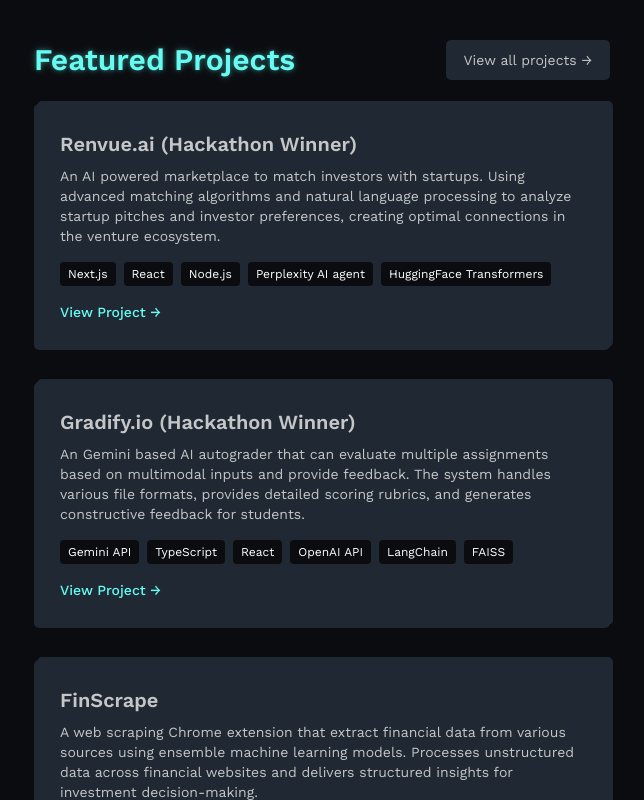
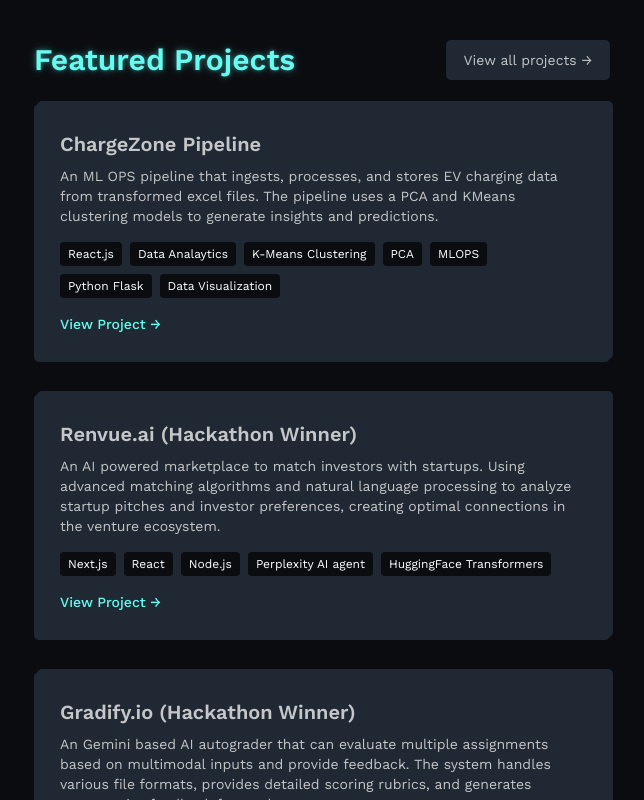
Before and after one commit to aaravmat1209/portfolio, a Next.js app: page /content in a window 1280 px wide. Shown: the part 1400-2200 px from the top of the page, without its empty margins (606-1250 px from the left). Built offline with nearby package versions, Linux system fonts and the light colour scheme.

Commit message:
added cz_pipeline project, added doable.ai

```diff
--- a/src/app/content/page.tsx
+++ b/src/app/content/page.tsx
@@ -166,7 +166,7 @@
             </h2>
             <div className="animate-expand-width overflow-hidden" style={{ animationDelay: "600ms" }}>
               <p className="font-base text-base">
-                I am a junior Computer Science student at Arizona State University with a passion for developing cloud-native and data-driven solutions. With a focused background in backend development and data analysis, I specialize in architecting data systems and cloud infrastructure that power intuitive applications. My expertise lies in implementing modern technologies to create scalable solutions that deliver exceptional user experiences. I&#39;m also really into hackathons! and of course winning them!!!!!
+                I am a junior Computer Science student at Arizona State University with a passion for developing cloud-native and data-driven solutions. With a focused background in backend development and data analysis, I specialize in architecting data systems and cloud infrastructure that power intuitive applications. My expertise lies in implementing modern technologies to create scalable solutions that deliver exceptional user experiences. I&#39;m also really into hackathons! and love participating!!!!! My team and I have won 3 till now! it&#39;s an amazing feeling.
               </p>
               <p className="font-base text-base mt-4">
                 When I&#39;m not coding, you can find me learning about cars, playing badminton, or listening to sick drum covers!
--- a/src/app/projects-data.tsx
+++ b/src/app/projects-data.tsx
@@ -12,6 +12,16 @@
 export const PROJECTS = [
   {
     id: 1,
+    title: "ChargeZone Pipeline",
+    description: "An ML OPS pipeline that ingests, processes, and stores EV charging data from transformed excel files. The pipeline uses a PCA and KMeans clustering models to generate insights and predictions.",
+    image: "/projects/chargezone.png",
+    link: "https://github.com/aaravmat1209/chargezone-pipeline",
+    github: "https://github.com/aaravmat1209/chargezone-pipeline",
+    featured: true,
+    tech: ["React.js", "Data Analaytics", "K-Means Clustering", "PCA", "MLOPS", "Python Flask", "Data Visualization"]
+  },
+  {
+    id: 2,
     title: "Renvue.ai (Hackathon Winner)",
     description: "An AI powered marketplace to match investors with startups. Using advanced matching algorithms and natural language processing to analyze startup pitches and investor preferences, creating optimal connections in the venture ecosystem.",
     image: "/projects/renvue.png",
@@ -21,7 +31,7 @@
     tech: ["Next.js", "React", "Node.js", "Perplexity AI agent", "HuggingFace Transformers"]
   },
   {
-    id: 2,
+    id: 3,
     title: "Gradify.io (Hackathon Winner)",
     description: "An Gemini based AI autograder that can evaluate multiple assignments based on multimodal inputs and provide feedback. The system handles various file formats, provides detailed scoring rubrics, and generates constructive feedback for students.",
     image: "/projects/gradify.png",
@@ -31,17 +41,27 @@
     tech: ["Gemini API", "TypeScript", "React", "OpenAI API", "LangChain", "FAISS"]
   },
   {
-    id: 3,
+    id: 4,
+    title: "Doable.ai (Hackathon Winner)",
+    description: "An AI powered To-do list that gamifies your goals and helps you achieve them in a fun way.",
+    image: "/projects/doable.jpeg",
+    link: "https://doableai.vercel.app/",
+    github: "https://github.com/aaravmat1209/doable.ai",
+    featured: true,
+    tech: ["React", "TypeScript", "Gemini API", "Firebase", "JavaScript"]
+  },
+  {
+    id: 5,
     title: "FinScrape",
     description: "A web scraping Chrome extension that extract financial data from various sources using ensemble machine learning models. Processes unstructured data across financial websites and delivers structured insights for investment decision-making.",
     image: "/projects/finscrape.png",
     link: "https://github.com/aaravmat1209/FinScrape",
     github: "https://github.com/aaravmat1209/FinScrape",
-    featured: true,
+    featured: false,
     tech: ["Yahoo Finance API", "LSTM", "RNNs", "Flask", "JSON"]
   },
   {
-    id: 4,
+    id: 6,
     title: "Portfolio Website",
     description: "A responsive portfolio website built with Next.js and Tailwind CSS. Features include dark mode, animations, and a blog section with markdown support.",
     image: "/projects/portfolio.png",
@@ -51,7 +71,7 @@
     tech: ["Next.js", "React", "Tailwind CSS", "TypeScript"]
   },
   {
-    id: 5,
+    id: 7,
     title: "Clivor.ai",
     description: "An RTMS zoom companion tool that helps with vocab simplification, real time translations and context overviews.",
     image: "/projects/clivor.png",
@@ -61,7 +81,7 @@
     tech: ["NodeJS", "ZoomSDK", "RTMS", "WebSockets", "GeminiAPI"]
   },
   {
-    id: 6,
+    id: 8,
     title: "TIAA Data Pipeline",
     description: "A AWS data pipeline that ingests, processes, and stores financial data from excel files. The pipeline uses AWS Lambda ,S3 and RDS for metadata generation and business insights",
     image: "/projects/tiaa.png",
```
Also changed, not shown: public/projects/chargezone.png (added), public/projects/doable.jpeg (added). Lines whose indentation alone changed are shown as unchanged.
